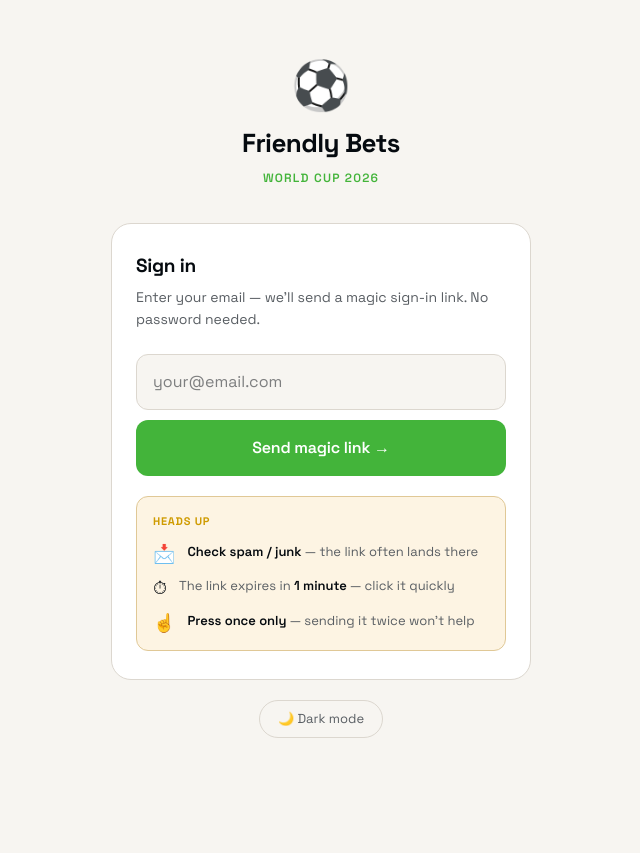
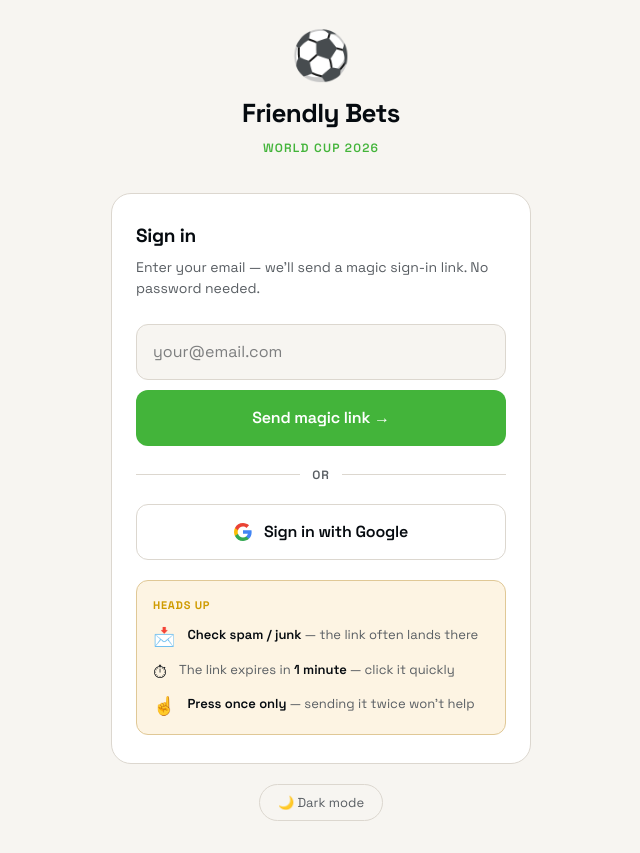
Before and after one commit to Nickeniklas/friendly-bets, a Next.js app: page /login in a window 1280 px wide. Shown: the whole page, without its empty margins (319-959 px from the left). Before the commit the page ends 800 px from the top, so only its background shows below. Built offline with nearby package versions, Linux system fonts and the light colour scheme.

Commit message:
Added google oauth login option

```diff
--- /dev/null
+++ b/src/app/login/google-button.tsx
@@ -0,0 +1,79 @@
+"use client";
+
+import { useState } from "react";
+import { createClient } from "@/lib/supabase/client";
+
+/**
+ * "Sign in with Google" button.
+ *
+ * OAuth has to start from the *browser* (it triggers a full-page redirect to
+ * Google's consent screen), so this is a Client Component using the browser
+ * Supabase client — unlike the magic-link form, which is a server action.
+ *
+ * `signInWithOAuth` lands the user back at `redirectTo` with a `?code=...`
+ * param, exactly like the magic link does. Our existing /auth/confirm route
+ * already calls `exchangeCodeForSession` for that code, so it handles the
+ * OAuth return with no extra work.
+ *
+ * `redirectTo` is built from `window.location.origin` so it's automatically
+ * correct per-environment (localhost in dev, the Vercel URL in prod) without
+ * hardcoding — note this is the browser's origin, not NEXT_PUBLIC_SITE_URL
+ * (which the server-only magic-link action uses). Both must be listed under
+ * Supabase Auth → URL Configuration → Redirect URLs.
+ *
+ * Like the magic-link submit button, we disable + relabel while the redirect
+ * is in flight so a slow round-trip doesn't look unresponsive or invite a
+ * double-click.
+ */
+export function GoogleButton() {
+  const [pending, setPending] = useState(false);
+
+  async function handleClick() {
+    setPending(true);
+    const supabase = createClient();
+
+    const { error } = await supabase.auth.signInWithOAuth({
+      provider: "google",
+      options: {
+        redirectTo: `${window.location.origin}/auth/confirm`,
+      },
+    });
+
+    // On success the browser is already navigating to Google, so we only
+    // reach here (and need to re-enable the button) if starting OAuth failed.
+    if (error) {
+      setPending(false);
+      window.location.href = `/login?error=${encodeURIComponent(error.message)}`;
+    }
+  }
+
+  return (
+    <button
+      type="button"
+      onClick={handleClick}
+      disabled={pending}
+      className="flex w-full cursor-pointer items-center justify-center gap-3 rounded-xl border-[1.5px] border-[var(--line)] bg-[var(--surface)] px-4 py-[15px] text-base font-semibold tracking-[-0.2px] text-[var(--foreground)] transition-all duration-150 hover:-translate-y-0.5 hover:border-[var(--muted)] hover:bg-[var(--surface-2)] hover:shadow-md active:translate-y-0 active:shadow-sm disabled:cursor-default disabled:opacity-50 disabled:hover:translate-y-0 disabled:hover:border-[var(--line)] disabled:hover:bg-[var(--surface)] disabled:hover:shadow-none"
+    >
+      {/* Google "G" logo, inline SVG so it needs no extra asset/network fetch */}
+      <svg width="18" height="18" viewBox="0 0 18 18" aria-hidden="true">
+        <path
+          fill="#4285F4"
+          d="M17.64 9.2c0-.637-.057-1.251-.164-1.84H9v3.481h4.844a4.14 4.14 0 0 1-1.796 2.716v2.259h2.908c1.702-1.567 2.684-3.875 2.684-6.615z"
+        />
+        <path
+          fill="#34A853"
+          d="M9 18c2.43 0 4.467-.806 5.956-2.18l-2.908-2.259c-.806.54-1.837.86-3.048.86-2.344 0-4.328-1.584-5.036-3.711H.957v2.332A8.997 8.997 0 0 0 9 18z"
+        />
+        <path
+          fill="#FBBC05"
+          d="M3.964 10.71A5.41 5.41 0 0 1 3.682 9c0-.593.102-1.17.282-1.71V4.958H.957A8.996 8.996 0 0 0 0 9c0 1.452.348 2.827.957 4.042l3.007-2.332z"
+        />
+        <path
+          fill="#EA4335"
+          d="M9 3.58c1.321 0 2.508.454 3.44 1.345l2.582-2.58C13.463.891 11.426 0 9 0A8.997 8.997 0 0 0 .957 4.958L3.964 7.29C4.672 5.163 6.656 3.58 9 3.58z"
+        />
+      </svg>
+      {pending ? "Redirecting..." : "Sign in with Google"}
+    </button>
+  );
+}
--- a/src/app/login/page.tsx
+++ b/src/app/login/page.tsx
@@ -1,5 +1,6 @@
 import { signInWithMagicLink } from "./actions";
 import { SubmitButton } from "./submit-button";
+import { GoogleButton } from "./google-button";
 import { ThemeTogglePill } from "./theme-toggle-pill";
 
 export default async function LoginPage({
@@ -36,6 +37,17 @@ export default async function LoginPage({
 
           <SubmitButton />
         </form>
+
+        {/* "or" divider between the two sign-in options */}
+        <div className="my-5 flex items-center gap-3">
+          <div className="h-px flex-1 bg-[var(--line)]" />
+          <span className="text-[12px] font-semibold tracking-[0.08em] text-[var(--muted)] uppercase">
+            or
+          </span>
+          <div className="h-px flex-1 bg-[var(--line)]" />
+        </div>
+
+        <GoogleButton />
 
         {message && (
           <p className="mt-3 text-sm text-[var(--green-text)]">{message}</p>
--- a/src/app/login/submit-button.tsx
+++ b/src/app/login/submit-button.tsx
@@ -19,7 +19,7 @@ export function SubmitButton() {
     <button
       type="submit"
       disabled={pending}
-      className="w-full rounded-xl bg-[var(--green)] px-4 py-4 text-base font-semibold tracking-[-0.2px] text-white disabled:opacity-50"
+      className="w-full cursor-pointer rounded-xl bg-[var(--green)] px-4 py-4 text-base font-semibold tracking-[-0.2px] text-white transition-all duration-150 hover:-translate-y-0.5 hover:shadow-md active:translate-y-0 active:shadow-sm disabled:cursor-default disabled:opacity-50 disabled:hover:translate-y-0 disabled:hover:shadow-none"
     >
       {pending ? "Sending..." : "Send magic link →"}
     </button>
```
Also changed, not shown: 5 other files (tests, documents, lock files or other folders).
